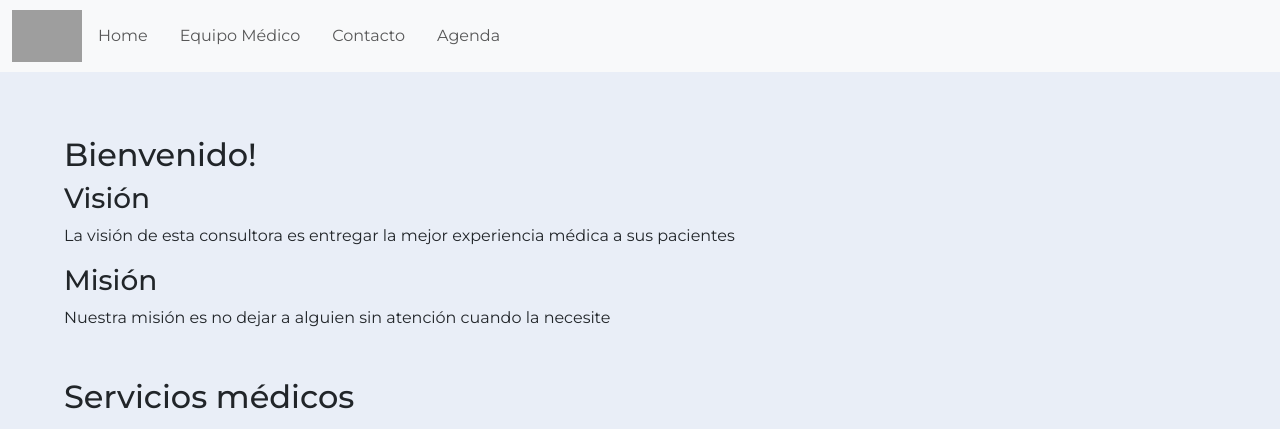
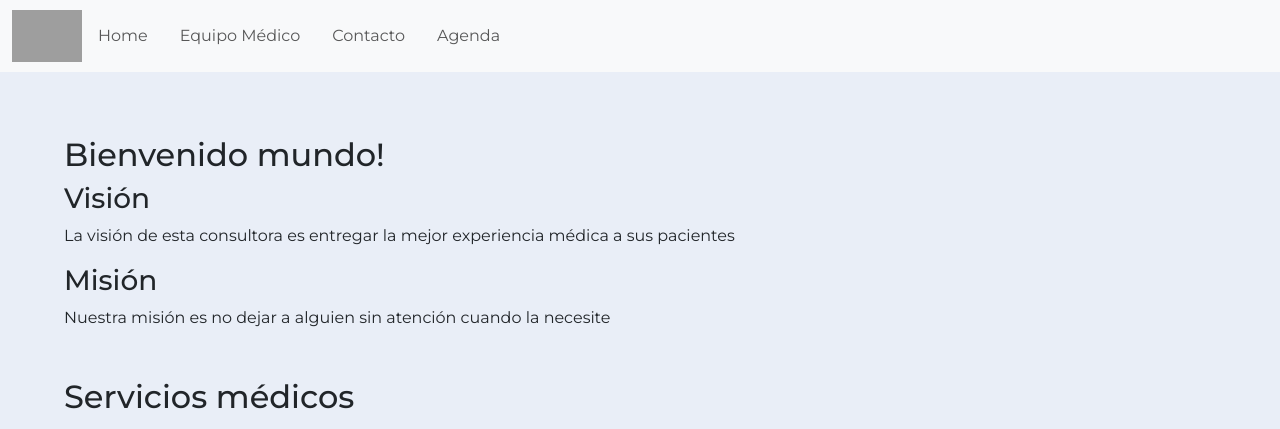
Before and after one commit to Jose-Schafer/front-corfo-mod3-eg3, a website built with Vite: page index.html in a window 1280 px wide. Shown: the top 429 px of the page. Built offline with nearby package versions, Linux system fonts and the light colour scheme; grey boxes are pictures that could not be loaded; files whose address does not match are found by name.

Commit message:
modificar texto

```diff
--- a/index.html
+++ b/index.html
@@ -38,7 +38,7 @@
         </nav>
 
         <div class="page__content">
-            <h2>Bienvenido!</h2>
+            <h2>Bienvenido mundo!</h2>
             <section class="mb-5">
                 <article>
                     <h3>Visión</h3>
```
